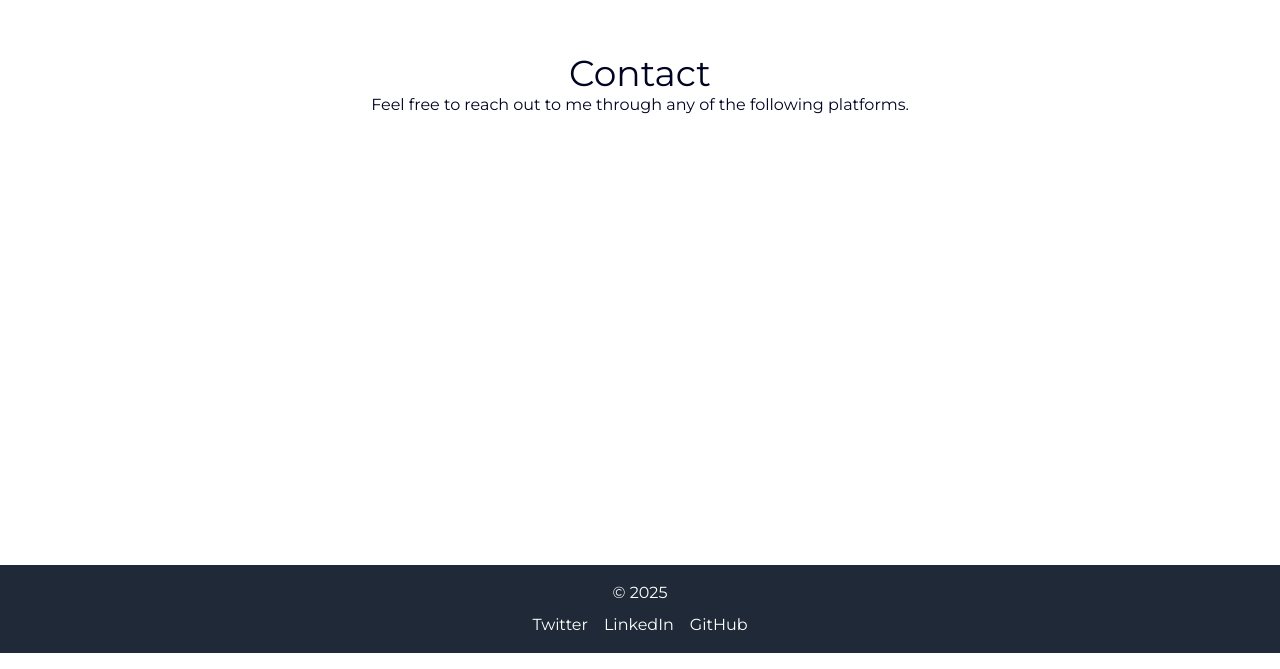
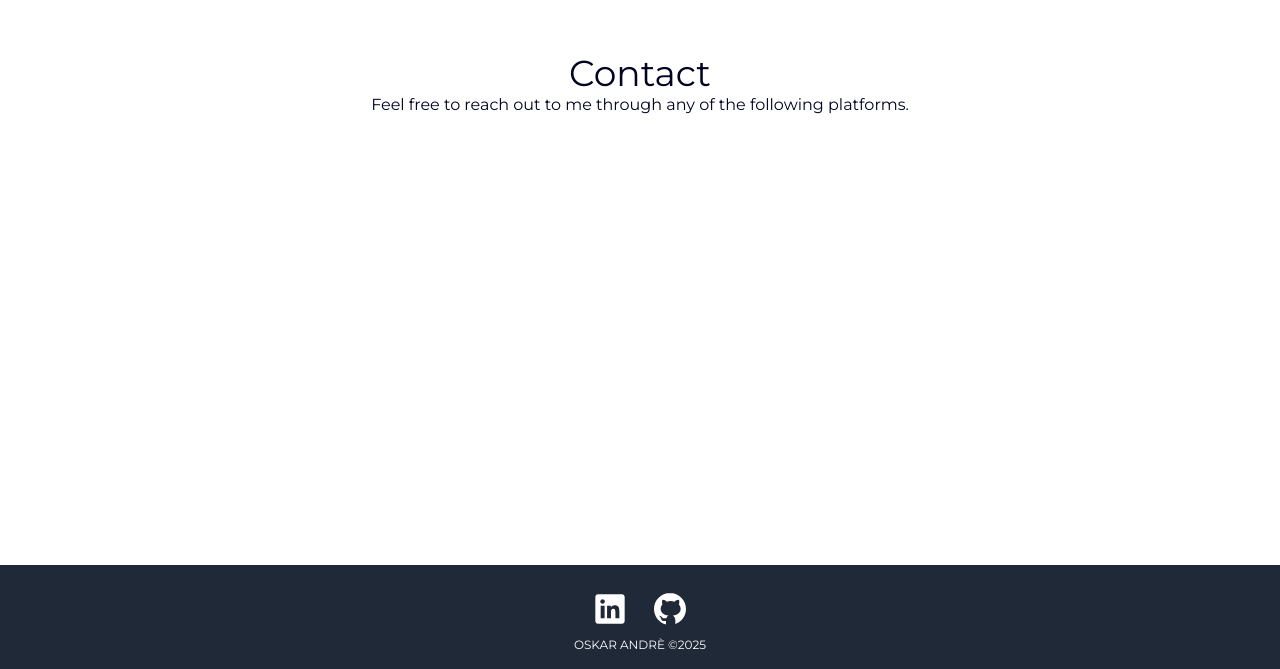
Before and after one commit to oskarandre/portfolio, a Next.js app in the folder portfolio/: page / in a window 1280 px wide. Shown: the part 3051-3720 px from the top of the page. Built offline with nearby package versions, Linux system fonts and the light colour scheme.

Commit message:
added icons to socials

```diff
--- a/portfolio/app/globals.css
+++ b/portfolio/app/globals.css
@@ -18,6 +18,10 @@
     --secondary-color: #F03A47;
     --header-color: #00053D;
   }
+}
+
+html {
+  scroll-behavior: smooth;
 }
 
 body {
@@ -43,3 +47,12 @@ footer {
   background-color: var(--foreground);
   color: var(--background);
 }
+
+img {
+  transition: transform 0.3s ease;
+}
+
+img:hover {
+  transform: scale(1.2);
+  cursor: pointer;
+}
--- a/portfolio/app/layout.tsx
+++ b/portfolio/app/layout.tsx
@@ -40,6 +40,13 @@ export default function RootLayout({
     return () => window.removeEventListener("scroll", handleScroll);
   }, []);
 
+  const handleClick = (section: string) => {
+    const element = document.getElementById(section);
+    if (element) {
+      element.scrollIntoView({ behavior: "smooth" });
+    }
+  };
+
   return (
     <html lang="en">
       <body
@@ -47,20 +54,23 @@ export default function RootLayout({
       >
         <header className="fixed top-0 left-0 right-0 p-4 bg-[var(--header-color)] text-white text-center z-50">
           <nav className="mt-2">
-            <a href="#home" className={`mx-2 hover:underline ${currentSection === "home" ? "text-[var(--secondary-color)]" : ""}`}>Home</a>
-            <a href="#about" className={`mx-2 hover:underline ${currentSection === "about" ? "text-[var(--secondary-color)]" : ""}`}>About</a>
-            <a href="#projects" className={`mx-2 hover:underline ${currentSection === "projects" ? "text-[var(--secondary-color)]" : ""}`}>Projects</a>
-            <a href="#contact" className={`mx-2 hover:underline ${currentSection === "contact" ? "text-[var(--secondary-color)]" : ""}`}>Contact</a>
+            <a href="#home" onClick={(e) => handleClick("home")} className={`mx-2 hover:underline ${currentSection === "home" ? "text-[var(--secondary-color)]" : ""}`}>Home</a>
+            <a href="#about" onClick={(e) => handleClick("about")} className={`mx-2 hover:underline ${currentSection === "about" ? "text-[var(--secondary-color)]" : ""}`}>About</a>
+            <a href="#projects" onClick={(e) => handleClick("projects")} className={`mx-2 hover:underline ${currentSection === "projects" ? "text-[var(--secondary-color)]" : ""}`}>Projects</a>
+            <a href="#contact" onClick={(e) => handleClick("contact")} className={`mx-2 hover:underline ${currentSection === "contact" ? "text-[var(--secondary-color)]" : ""}`}>Contact</a>
           </nav>
         </header>
         <main className="flex-grow pt-16">{children}</main>
-        <footer className="p-4 bg-gray-800 text-white text-center">
-          <p>&copy; 2025</p>
-          <div className="mt-2">
-            <a href="https://twitter.com/yourprofile" className="mx-2 hover:underline">Twitter</a>
-            <a href="https://linkedin.com/in/yourprofile" className="mx-2 hover:underline">LinkedIn</a>
-            <a href="https://github.com/yourprofile" className="mx-2 hover:underline">GitHub</a>
-          </div>
+        <footer className="p-4 bg-gray-800 text-white text-center w-full">
+            <div className="mt-2">
+            <a href="https://www.linkedin.com/in/oskarandre/" target="_blank">
+              <img src="/linkedin.svg" alt="LinkedIn" className="inline-block w-10 mr-5" />
+            </a>
+            <a href="https://github.com/oskarandre/" target="_blank">
+              <img src="/github.svg" alt="GitHub" className="inline-block w-10" />
+            </a>
+            </div>
+          <p className="text-xs mt-2">OSKAR ANDRÈ &copy;2025</p>
         </footer>
       </body>
     </html>
--- a/portfolio/app/page.tsx
+++ b/portfolio/app/page.tsx
@@ -4,7 +4,7 @@ export default function Home() {
   return (
     <div className="flex flex-col gap-16 p-8 sm:p-20">
       <section id="home" className="min-h-screen flex flex-col items-center justify-center">
-      <h2 className="text-4xl">Hello, I&apos;m Oskar.</h2>
+        <h2 className="text-4xl">Hello, I&apos;m Oskar.</h2>
         <p className="text-center max-w-2xl">
           Welcome to my portfolio. Here you can find information about my projects and skills.
         </p>
```
Also changed, not shown: portfolio/public/github.svg (added), portfolio/public/linkedin.svg (added).
